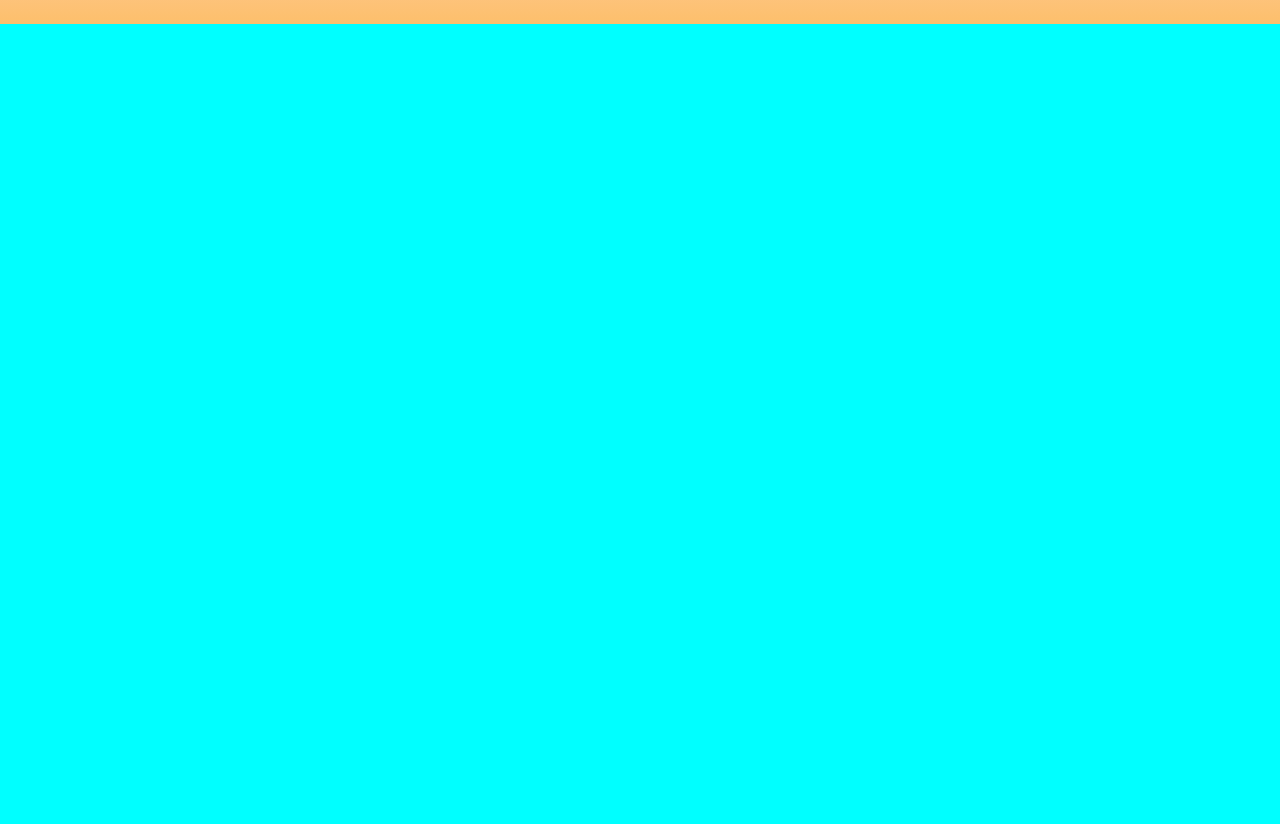
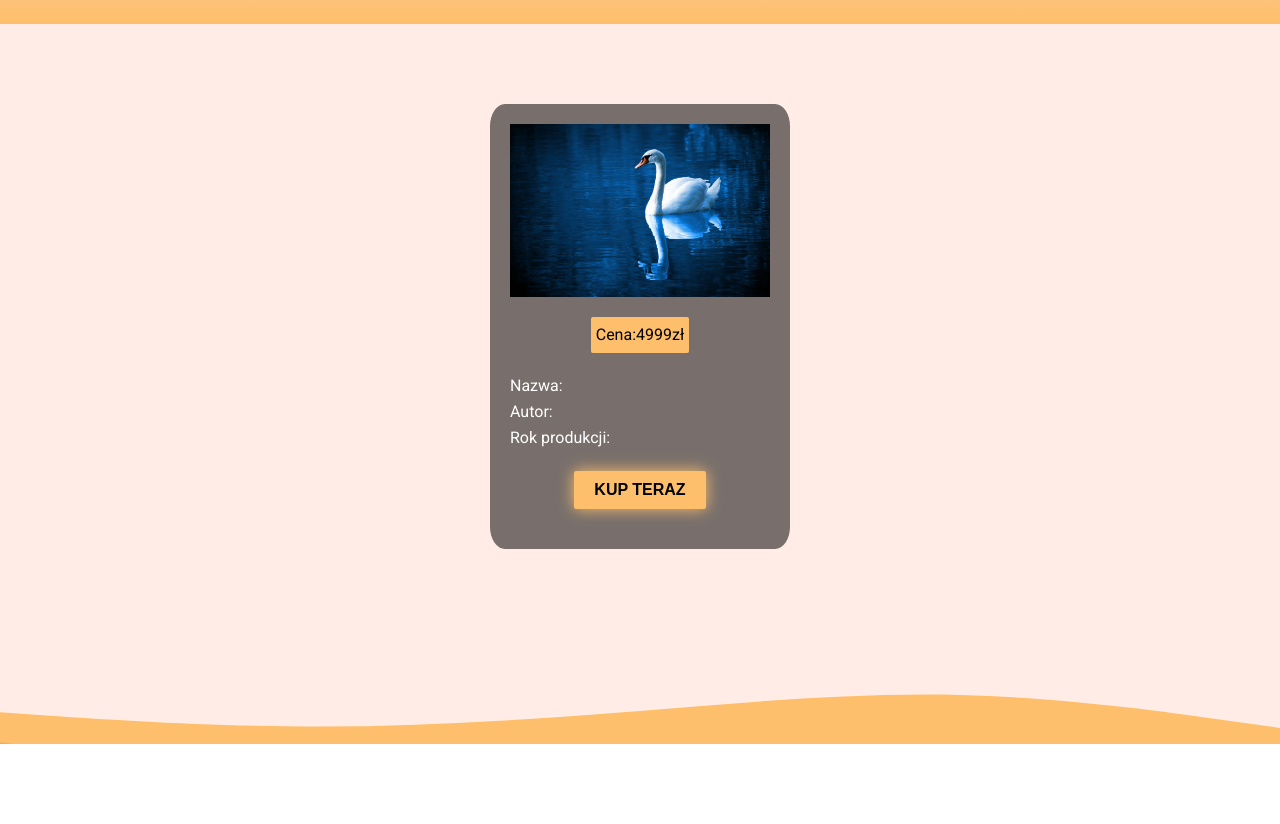
Before and after one commit to m-szkudlarek/art_shop, a website built with Parcel: page src/index.html in a window 1280 px wide. Shown: the part 136-960 px from the top of the page. After the commit the page ends 880 px from the top, so only its background shows below. Built offline with nearby package versions, Linux system fonts and the light colour scheme.

Commit message:
Creat UI card for content

```diff
--- a/src/index.html
+++ b/src/index.html
@@ -53,16 +53,29 @@
             </div>
             <nav class="navbar">
               <ul class="navbar-links">
-                <li class="navbar-link"><a href="">test1</a></li>
-                <li class="navbar-link"><a href="">test2</a></li>
-                <li class="navbar-link"><a href="">test3</a></li>
+                <li class="navbar-link"><a href="">kolekcja</a></li>
+                <li class="navbar-link"><a href="">Co to za obraz?</a></li>
+                <li class="navbar-link"><a href="">informacje</a></li>
               </ul>
             </nav>
           </div>
         </div>
       </div>
       <div class="main--bg">
-        <div class="main wrapper"></div>
+        <div class="main wrapper">
+          <div class="card">
+            <div class="card__img">
+              <img src="./img/swan_1920.jpg" alt="swan" />
+            </div>
+            <div class="card__price"><p>Cena:4999zł</p></div>
+            <div class="card__description">
+              <p class="card__description__name">Nazwa:</p>
+              <p class="card__description__author">Autor:</p>
+              <p class="card__description__year">Rok produkcji:</p>
+            </div>
+            <button class="card__bnt">kup teraz</button>
+          </div>
+        </div>
       </div>
       <div class="footer--bg">
         <div class="footer wrapper"></div>
--- /dev/null
+++ b/src/sass/_animation.scss
@@ -0,0 +1,18 @@
+// animations
+@keyframes scaleUpCenter {
+  0% {
+    transform: scale(1);
+  }
+  100% {
+    transform: scale(1.25);
+  }
+}
+
+@keyframes showUpShadow {
+  from {
+    opacity: 0;
+  }
+  to {
+    opacity: 1;
+  }
+}
--- /dev/null
+++ b/src/sass/_card.scss
@@ -0,0 +1,46 @@
+@use "./colors" as colors;
+@use "./sizes" as sizes;
+
+.card {
+  display: flex;
+  flex-direction: column;
+  align-items: center;
+  width: 300px;
+  height: fit-content;
+  background-color: colors.$card-bg;
+  border-radius: 5%;
+  padding: 20px;
+  div {
+    margin-bottom: 20px;
+  }
+
+  &__price {
+    display: inline-block;
+    font-size: sizes.$fs-basic;
+    background-color: colors.$dominant;
+    text-align: center;
+    padding: 10px 5px;
+    border-radius: 2px;
+  }
+  &__description {
+    font-size: sizes.$fs-basic;
+    color: colors.$accent;
+    align-self: flex-start;
+    p {
+      padding: 5px 0;
+    }
+  }
+
+  &__bnt {
+    font-size: sizes.$fs-basic;
+    padding: 10px 20px;
+    margin-bottom: 20px;
+    background-color: colors.$dominant;
+    text-transform: uppercase;
+    font-weight: 700;
+    border: none;
+    border-radius: 2px;
+    cursor: pointer;
+    box-shadow: 0px 0px 15px colors.$dominant;
+  }
+}
--- a/src/sass/_colors.scss
+++ b/src/sass/_colors.scss
@@ -1,5 +1,6 @@
-$dominant: #ff9500;
+$dominant: #fdbf6b;
 $complementary: #ffece6;
 $accent: #ffffff;
 $gredient-main: linear-gradient(#ffd8cb, #fdbf6b);
 $black: #000000;
+$card-bg: rgba(10, 10, 10, 0.55);
--- /dev/null
+++ b/src/sass/_reset.scss
@@ -0,0 +1,121 @@
+:root {
+  font-size: 62.5%;
+}
+*,
+*:before,
+*:after {
+  box-sizing: border-box;
+}
+html,
+body {
+  height: 100%;
+}
+html,
+body,
+div,
+span,
+object,
+iframe,
+figure,
+h1,
+h2,
+h3,
+h4,
+h5,
+h6,
+p,
+blockquote,
+pre,
+a,
+code,
+em,
+img,
+small,
+strike,
+strong,
+sub,
+sup,
+tt,
+b,
+u,
+i,
+ol,
+ul,
+li,
+fieldset,
+form,
+label,
+table,
+caption,
+tbody,
+tfoot,
+thead,
+tr,
+th,
+td,
+main,
+canvas,
+embed,
+footer,
+header,
+nav,
+section,
+video {
+  margin: 0;
+  padding: 0;
+  border: 0;
+  font: inherit;
+  vertical-align: baseline;
+  text-rendering: optimizeLegibility;
+  -webkit-font-smoothing: antialiased;
+  text-size-adjust: none;
+  font-family: "Roboto", sans-serif;
+}
+
+footer,
+header,
+nav,
+section,
+main {
+  display: block;
+}
+
+body {
+  line-height: 1;
+}
+
+ol,
+ul {
+  list-style: none;
+}
+
+blockquote,
+q {
+  quotes: none;
+}
+
+blockquote:before,
+blockquote:after,
+q:before,
+q:after {
+  content: "";
+  content: none;
+}
+
+table {
+  border-collapse: collapse;
+  border-spacing: 0;
+}
+
+input {
+  border-radius: 0;
+}
+
+img,
+picture,
+video,
+canvas,
+svg {
+  display: block;
+  max-width: 100%;
+}
--- /dev/null
+++ b/src/sass/_typografy.scss
@@ -0,0 +1,20 @@
+// sizin for text
+h1 {
+  font-size: 3.052rem;
+}
+
+h2 {
+  font-size: 2.441rem;
+}
+
+h3 {
+  font-size: 1.953rem;
+}
+
+h4 {
+  font-size: 1.563rem;
+}
+
+h5 {
+  font-size: 1.25rem;
+}
--- a/src/sass/main.scss
+++ b/src/sass/main.scss
@@ -1,155 +1,14 @@
 @use "./colors" as colors;
 @use "./sizes" as sizes;
-:root {
-  font-size: 62.5%;
+@use "./reset";
+@use "./typografy";
+@use "./animation";
+@use "./card";
+// utilities classes for styling
+.app {
+  width: 100%;
+  height: 100%;
 }
-*,
-*:before,
-*:after {
-  box-sizing: border-box;
-}
-
-html,
-body,
-div,
-span,
-object,
-iframe,
-figure,
-h1,
-h2,
-h3,
-h4,
-h5,
-h6,
-p,
-blockquote,
-pre,
-a,
-code,
-em,
-img,
-small,
-strike,
-strong,
-sub,
-sup,
-tt,
-b,
-u,
-i,
-ol,
-ul,
-li,
-fieldset,
-form,
-label,
-table,
-caption,
-tbody,
-tfoot,
-thead,
-tr,
-th,
-td,
-main,
-canvas,
-embed,
-footer,
-header,
-nav,
-section,
-video {
-  margin: 0;
-  padding: 0;
-  border: 0;
-  font: inherit;
-  vertical-align: baseline;
-  text-rendering: optimizeLegibility;
-  -webkit-font-smoothing: antialiased;
-  text-size-adjust: none;
-  font-family: "Roboto", sans-serif;
-}
-
-footer,
-header,
-nav,
-section,
-main {
-  display: block;
-}
-
-body {
-  line-height: 1;
-}
-
-ol,
-ul {
-  list-style: none;
-}
-
-blockquote,
-q {
-  quotes: none;
-}
-
-blockquote:before,
-blockquote:after,
-q:before,
-q:after {
-  content: "";
-  content: none;
-}
-
-table {
-  border-collapse: collapse;
-  border-spacing: 0;
-}
-
-input {
-  border-radius: 0;
-}
-
-// sizin for text
-
-h1 {
-  font-size: 3.052rem;
-}
-
-h2 {
-  font-size: 2.441rem;
-}
-
-h3 {
-  font-size: 1.953rem;
-}
-
-h4 {
-  font-size: 1.563rem;
-}
-
-h5 {
-  font-size: 1.25rem;
-}
-// animations
-@keyframes scaleUpCenter {
-  0% {
-    transform: scale(1);
-  }
-  100% {
-    transform: scale(1.25);
-  }
-}
-
-@keyframes showUpShadow {
-  from {
-    opacity: 0;
-  }
-  to {
-    opacity: 1;
-  }
-}
-// utilities classes for styling
 .wrapper {
   max-width: 1400px;
   margin: 0 auto;
@@ -169,6 +28,7 @@ i {
 }
 // main styles
 .header--bg {
+  overflow: hidden;
   width: 100%;
   background: colors.$gredient-main;
 }
@@ -235,7 +95,7 @@ i {
   position: fixed;
   top: 0;
   padding: 20px 10px;
-  background-color: colors.$accent;
+  background-color: colors.$complementary;
   width: 100%;
   height: 100vh;
   transform: translateX(-100vw);
@@ -273,6 +133,7 @@ i {
   font-style: italic;
 
   a {
+    display: block;
     color: colors.$dominant;
   }
   ::after {
@@ -295,15 +156,24 @@ i {
     animation-fill-mode: forwards;
   }
 }
+.sidebar.hidden .navbar-link a {
+  pointer-events: none;
+}
 
+.main--bg {
+  width: 100%;
+  height: 90%;
+  background-color: colors.$complementary;
+}
 .main {
-  width: 100vw;
-  height: 100vh;
-  background-color: aqua;
-}
-.main--content {
+  background: url("../svg/bg--main.svg");
+  background-size: cover;
+  // background-position: center;
   width: 100%;
-  height: 100vh;
+  height: 100%;
+  display: flex;
+  justify-content: center;
+  padding: 20px 10px;
 }
 // Medium devices (tablets, 768px and up)
 @media (min-width: 768px) {
@@ -311,6 +181,11 @@ i {
     font-size: sizes.$fs-regular;
   }
 
+  .bnt-navbar {
+    margin-right: 30px;
+    font-size: sizes.$fs-medium;
+    width: 50px;
+  }
   .menu {
     padding: 40px 20px;
     font-size: sizes.$fs-regular;
@@ -321,14 +196,21 @@ i {
     min-width: fit-content;
     width: 30%;
     height: fit-content;
+    border-bottom-left-radius: 15px;
+    border-bottom-right-radius: 15px;
     transform: translateX(0);
   }
 
   .navbar-link {
     ::after {
+      left: 0;
+      width: 100%;
       top: calc(sizes.$fs-regular / 4 + 20px / 4);
       height: calc(sizes.$fs-regular + 20px);
     }
+  }
+  .main {
+    padding: 80px 40px;
   }
 }
 
```
Also changed, not shown: src/img/swan_1920.jpg (added), src/svg/bg--main.svg (added).
